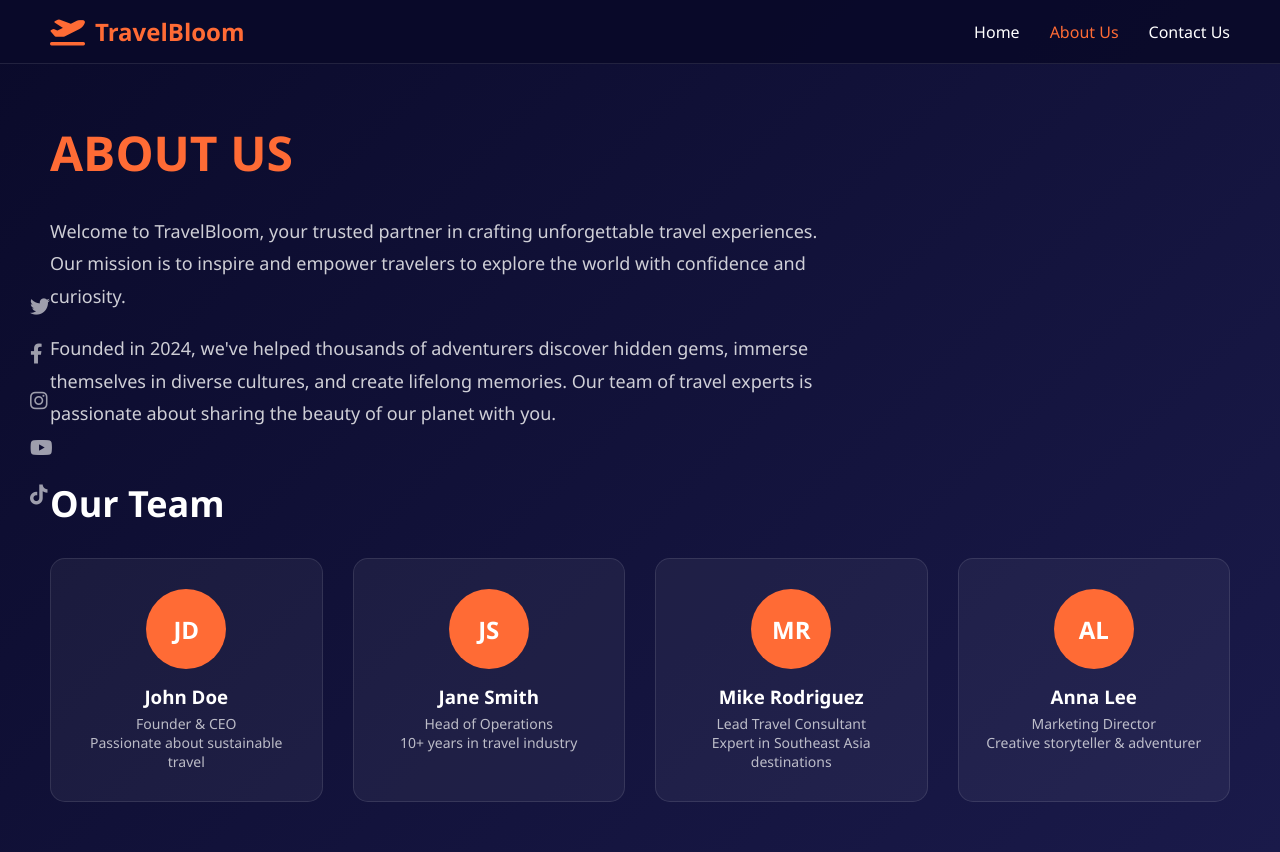
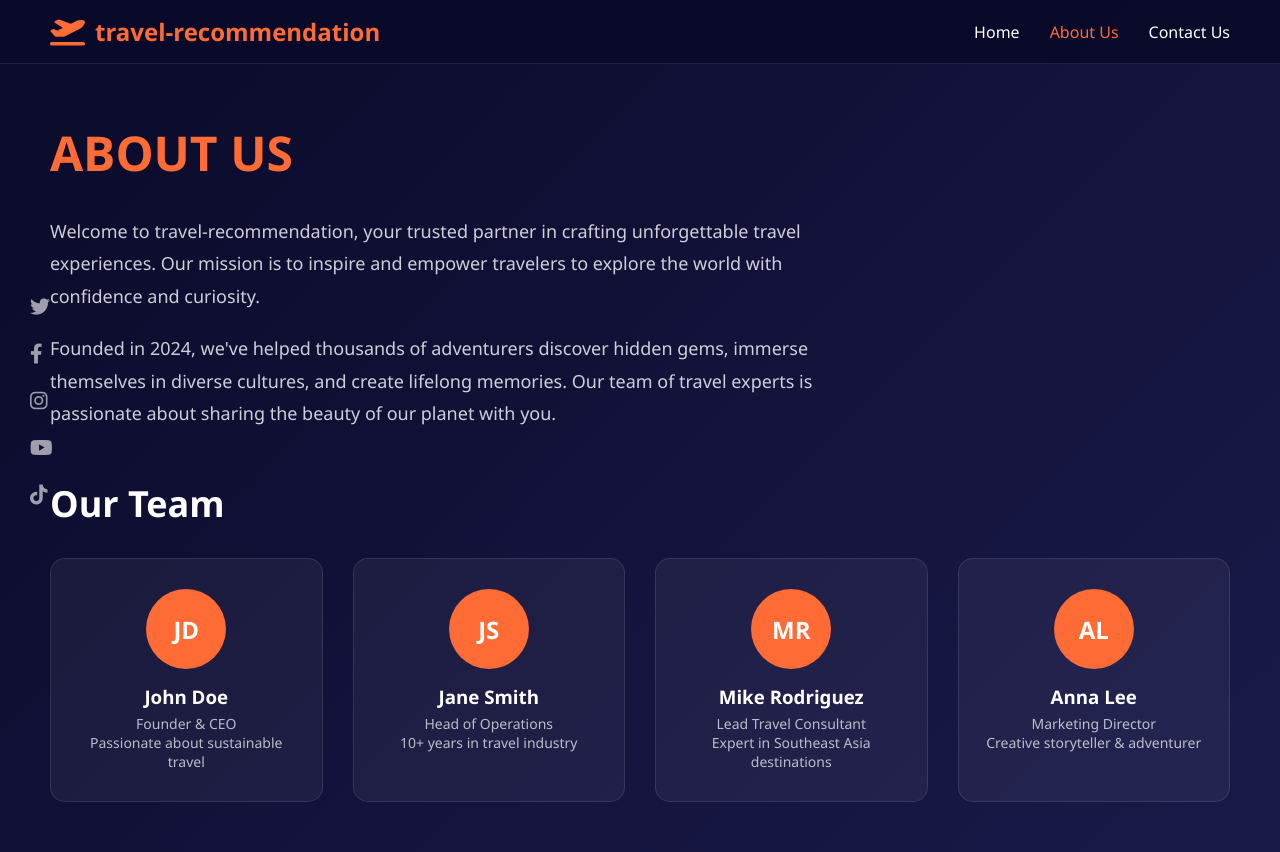
Before and after one commit to captainusman133-debug/travel-recommendation, a plain HTML site: page about.html in a window 1280 px wide. Drawn offline with Linux system fonts and the light colour scheme.

Commit message:
Update about.html

```diff
--- a/about.html
+++ b/about.html
@@ -3,7 +3,7 @@
 <head>
     <meta charset="UTF-8" />
     <meta name="viewport" content="width=device-width, initial-scale=1.0" />
-    <title>About Us - TravelBloom</title>
+    <title>About Us - travel-recommendation</title>
     <link rel="stylesheet" href="style.css" />
     <link
         rel="stylesheet"
@@ -15,7 +15,7 @@
         <div class="nav-container">
             <div class="logo">
                 <i class="fas fa-plane-departure"></i>
-                <span>TravelBloom</span>
+                <span>travel-recommendation</span>
             </div>
             <ul class="nav-links">
                 <li><a href="index.html">Home</a></li>
@@ -30,7 +30,7 @@
             <div class="about-content">
                 <h1>ABOUT US</h1>
                 <p>
-                    Welcome to TravelBloom, your trusted partner in crafting
+                    Welcome to travel-recommendation, your trusted partner in crafting
                     unforgettable travel experiences. Our mission is to inspire
                     and empower travelers to explore the world with confidence
                     and curiosity.
```
